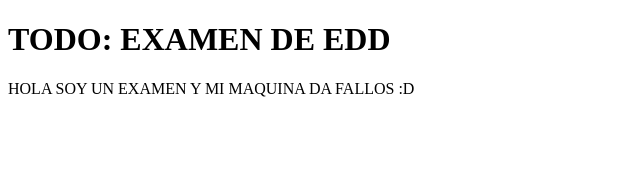
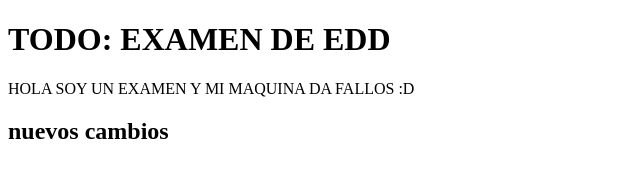
Before and after one commit to Yamikaze24/EXAMENGITT, a plain HTML site: page index.html in a window 1280 px wide. Shown: the whole page, without its empty margins (0-640 px from the left). Drawn offline with Linux system fonts and the light colour scheme.

Commit message:
cambios de html dentro de la nueva rama

```diff
--- a/index.html
+++ b/index.html
@@ -18,7 +18,7 @@
     <footer>
         <p>HOLA SOY UN EXAMEN Y MI MAQUINA DA FALLOS :D</p>
     </footer>
-
+ <h2> nuevos cambios</h2>
     <script src="script.js"></script>
 </body>
 </html>
```
